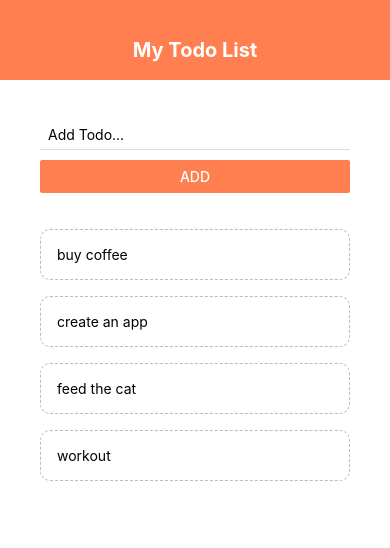
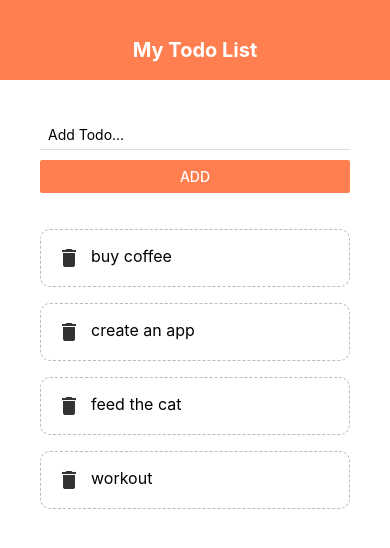
Before and after one commit to MarkKelly00/reactNativeTodoApp, a React Native app: screen / in a window 390 px wide. Shown: the top 548 px of the page. Built offline with nearby package versions, Linux system fonts and the light colour scheme.

Commit message:
added trash icon to list, to delete item

```diff
--- a/components/todoItem/todoItem.jsx
+++ b/components/todoItem/todoItem.jsx
@@ -1,11 +1,15 @@
 import React from 'react';
-import { StyleSheet, Text, TouchableOpacity } from "react-native";
+import { StyleSheet, Text, View, TouchableOpacity } from "react-native";
+import { MaterialIcons } from '@expo/vector-icons';
 
 export default function todoItem({ item, pressHandler }) {
 
     return (
         <TouchableOpacity onPress={() => pressHandler(item.key)}>
-            <Text style={styles.item}>{item.text}</Text>
+            <View style={styles.item}>
+            <MaterialIcons name="delete" size={24} color="#333" />
+            <Text style={styles.itemText}>{item.text}</Text>
+            </View>
         </TouchableOpacity>
     )
 }
@@ -14,9 +18,14 @@
     item: {
         padding: 16,
         marginTop: 16,
+        flexDirection: 'row',
         borderColor: '#bbb',
         borderWidth: 1,
         borderStyle: 'dashed',
-        borderRadius: 10
+        borderRadius: 10,
+    },
+    itemText: {
+        marginLeft: 10,
+        fontSize: 16,
     }
 })
```
